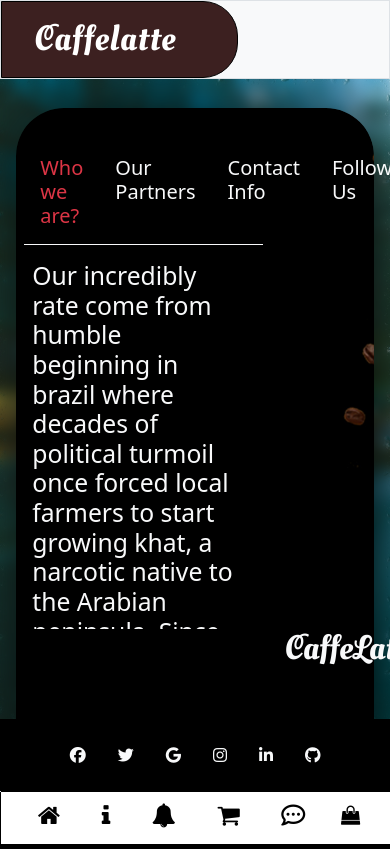
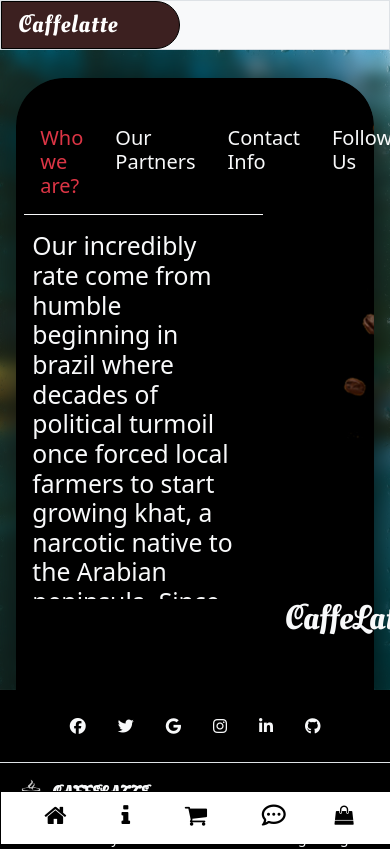
Before and after one commit to ekanshgupta981/caffeLatte, a React (Create React App) app: page /about-us in a window 390 px wide. Shown: the top 849 px of the page. Built offline with nearby package versions, Linux system fonts and the light colour scheme; no server answers.

Commit message:
login button

```diff
--- a/src/components/TopNav.js
+++ b/src/components/TopNav.js
@@ -75,10 +75,6 @@
           Caffelatte
         </div>
 
-        {/* <input type="checkbox" name="" id="click" /> */}
-        {/* <label htmlFor="click" className="menu-bar">
-          <i className="fa fa-bars" aria-hidden="true"></i>
-        </label> */}
         <div className="nav-content font-style-poppins">
           <button
             onClick={() => goToHomePage()}
@@ -88,7 +84,7 @@
                 : ""
             }
           >
-            <i className="fa fa-home" aria-hidden="true"></i>{" "}
+            <i className="fa fa-home" aria-hidden="true"></i>
             <span className="nav-text"> Home</span>
           </button>
           <button
@@ -99,30 +95,28 @@
                 : ""
             }
           >
-            <i className="fa fa-info" aria-hidden="true"></i>{" "}
+            <i className="fa fa-info" aria-hidden="true"></i>
             <span className="nav-text">About us</span>
           </button>
 
           {UserLogin === null ? (
             <button
-              className="border-0"
+              className="border-0  login-button"
               data-bs-toggle="modal"
               data-bs-target="#login"
             >
-              <i className="fa fa-bell" aria-hidden="true"></i>{" "}
-              <span className="nav-text">Login</span>
+              <i className="fa fa-bell" aria-hidden="true"></i>
+              <span>Login</span>
             </button>
           ) : (
-            <div>
-              <button
-                className="btn btn-light ms-2 Logout-icon"
-                onClick={userLogout}
-              >
-                <span className="nav-text">Logout</span>
+            <button
+              className=" ms-2 Logout-icon login-button"
+              onClick={userLogout}
+            >
+              <span>{UserLogin.name}</span>
 
-                <i className="ms-2 fa fa-sign-out " aria-hidden="true"></i>
-              </button>
-            </div>
+              <i className="ms-2 fa fa-sign-out " aria-hidden="true"></i>
+            </button>
           )}
 
           <button
@@ -157,7 +151,7 @@
             }
             onClick={() => goToShop()}
           >
-            <i className="fa fa-shopping-bag" aria-hidden="true"></i>{" "}
+            <i className="fa fa-shopping-bag" aria-hidden="true"></i>
             <span className="nav-text">Shop</span>
           </div>
         </div>
--- a/src/components/aboutUs/AboutUs.js
+++ b/src/components/aboutUs/AboutUs.js
@@ -1,7 +1,10 @@
 import React from "react";
-import { useState } from "react";
+import { useEffect } from "react";
 
 export default function AboutUs({ aboutUsPage, setAboutUsPage }) {
+  useEffect(() => {
+    window.scrollTo(0, 0);
+  }, []);
   return (
     <>
       <section className="aboutUs-sec blur-2">
--- a/src/components/cart/Cart.js
+++ b/src/components/cart/Cart.js
@@ -119,7 +119,9 @@
     newCartItem[index].quantity -= 1;
     SetCartItems(newCartItem);
   };
-
+  useEffect(() => {
+    window.scrollTo(0, 0);
+  }, []);
   useEffect(() => {
     let total = cartItems.reduce((pValue, cValue) => {
       return pValue + cValue.price * cValue.quantity;
--- a/src/components/home/HomePage.js
+++ b/src/components/home/HomePage.js
@@ -1,4 +1,4 @@
-import React from "react";
+import React, { useEffect } from "react";
 import { useNavigate } from "react-router-dom";
 import ProductsSlide from "./ProductSlide";
 
@@ -10,6 +10,9 @@
   let goToShop = () => {
     navigate("/shop");
   };
+  useEffect(() => {
+    window.scrollTo(0, 0);
+  }, []);
   return (
     <>
       <section className="col-12 overflow-hidden">
--- a/src/components/products/ProductDetailsPage.js
+++ b/src/components/products/ProductDetailsPage.js
@@ -106,6 +106,9 @@
       console.log(error);
     }
   };
+  useEffect(() => {
+    window.scrollTo(0, 0);
+  }, []);
   useEffect(() => {
     getProductDetails();
   }, []);
--- a/src/components/shop/ShopPage.js
+++ b/src/components/shop/ShopPage.js
@@ -1,4 +1,4 @@
-import React from "react";
+import React, { useEffect } from "react";
 import Scrollbars from "react-custom-scrollbars-2";
 import Skeleton from "react-loading-skeleton";
 import "react-loading-skeleton/dist/skeleton.css";
@@ -7,6 +7,9 @@
 import ShopLoader from "./ShopLoader";
 
 export default function ShopPage({ productsDetails, addToCart, isLoading }) {
+  useEffect(() => {
+    window.scrollTo(0, 0);
+  }, []);
   return (
     <>
       {isLoading ? (
--- a/src/index.css
+++ b/src/index.css
@@ -430,6 +430,23 @@
 }
 
 @media (max-width: 980px) {
+  .logo {
+    border: 1px black solid;
+    padding: 0.3rem 1rem;
+    padding-right: 3.8rem;
+    color: white;
+    background-color: rgb(60, 32, 32);
+    letter-spacing: 1px;
+    border-bottom-right-radius: 35px;
+    border-top-right-radius: 35px;
+    font-size: 1.5rem !important;
+  }
+  .login-button {
+    position: absolute;
+    bottom: 36.7rem !important;
+    right: 0.8rem;
+    font-size: 1.1rem !important;
+  }
   .nav-content {
     background: white;
     border-top: 1px solid black;
```
